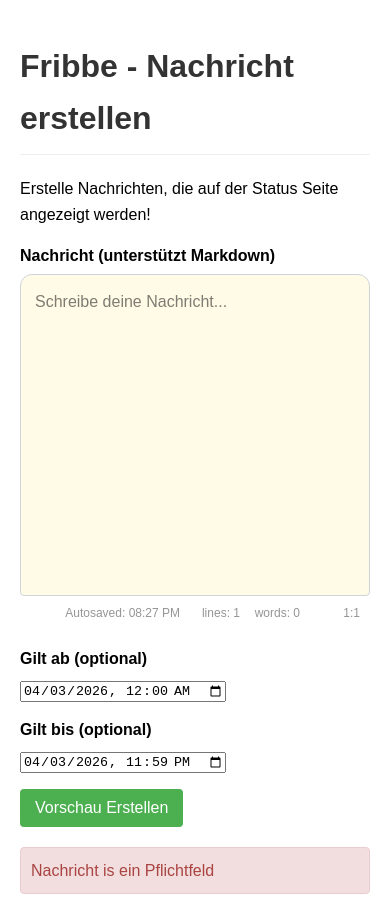
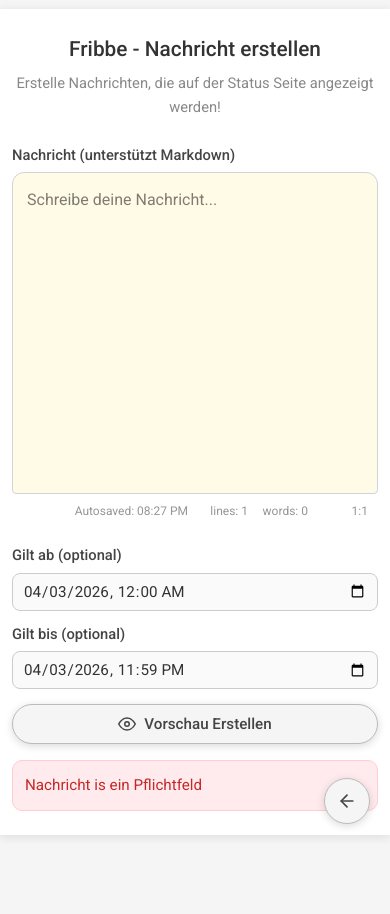
Before and after one commit to FlorianObermayer/fribbe-status-checker, a plain HTML site: page app/static/notification-create.html in a window 390 px wide. Both pictures are taken after a click on the button "Vorschau Erstellen". After the commit the page ends 844 px from the top, so only its background shows below. Drawn offline with Linux system fonts and the light colour scheme.

Commit message:
[FEAT] Enhance notification creation UI with new styles, buttons, and layout adjustments

```diff
--- a/app/static/css/notification-create.styles.css
+++ b/app/static/css/notification-create.styles.css
@@ -1,15 +1,53 @@
+:root {
+    --color-green: #4caf50;
+    --shadow: 0 2px 10px rgba(0, 0, 0, 0.1);
+}
+
+html,
 body {
-    font-family: Arial, sans-serif;
-    max-width: 550px;
-    margin: 0 auto;
-    padding: 20px;
+    max-width: 100vw;
+        overflow-x: hidden;
+    }
+
+    body {
+        font-family: 'Roboto', sans-serif;
+        margin: 0;
+        padding: 0;
+        display: flex;
+        flex-direction: column;
+        align-items: center;
+        justify-content: center;
+        min-height: 100vh;
+        background-color: #f5f5f5;
+        text-align: center;
     line-height: 1.6;
 }
 
+.container {
+    position: relative;
+    background: white;
+    border-radius: 16px;
+    padding: 24px 20px 32px 20px;
+    box-shadow: var(--shadow);
+    max-width: 650px;
+    width: 90%;
+    margin: 8px 0;
+    box-sizing: border-box;
+    text-align: left;
+}
 h1 {
+    font-weight: 500;
     color: #333;
-    border-bottom: 1px solid #eee;
-    padding-bottom: 10px;
+    margin-bottom: 6px;
+        text-align: center;
+    }
+
+    .subtitle {
+        text-align: center;
+        color: #888;
+        font-size: 0.92rem;
+        margin-top: 0;
+        margin-bottom: 24px;
 }
 
 .form-group {
@@ -19,16 +57,31 @@
 label {
     display: block;
     margin-bottom: 5px;
-    font-weight: bold;
+    font-weight: 500;
+        font-size: 0.92rem;
+        color: #444;
 }
 
 input[type="text"],
+input[type="datetime-local"],
 textarea {
     width: 100%;
-    padding: 8px;
-    border: 1px solid #ddd;
-    border-radius: 4px;
+    padding: 8px 10px;
+        border: 1px solid #ccc;
+        border-radius: 8px;
     box-sizing: border-box;
+    font-family: 'Roboto', sans-serif;
+        font-size: 0.95rem;
+        color: #333;
+        background: #fafafa;
+        transition: border-color 0.2s;
+    }
+
+    input[type="text"]:focus,
+    input[type="datetime-local"]:focus,
+    textarea:focus {
+        outline: none;
+        border-color: #999;
 }
 
 textarea {
@@ -36,79 +89,92 @@
     resize: vertical;
 }
 
-button {
-    background-color: #4CAF50;
-    color: white;
-    padding: 10px 15px;
-    border: none;
-    border-radius: 4px;
+#submitBtn {
+    display: inline-flex;
+    align-items: center;
+    justify-content: center;
+    gap: 8px;
+    padding: 10px 20px;
+    border-radius: 24px;
+    border: 1px solid #bbb;
+    background: #f5f5f5;
+    color: #444;
     cursor: pointer;
-    font-size: 16px;
+    font-size: 0.95rem;
+        font-family: 'Roboto', sans-serif;
+        font-weight: 500;
+        box-shadow: 0 2px 8px rgba(0, 0, 0, 0.15);
+        transition: background 0.2s, box-shadow 0.2s;
+        width: 100%;
 }
 
-button:hover {
-    background-color: #45a049;
+#submitBtn svg {
+    width: 18px;
+    height: 18px;
+    display: block;
+}
+
+#submitBtn:hover {
+    background: #e0e0e0;
+    box-shadow: 0 4px 12px rgba(0, 0, 0, 0.2);
 }
 
 #result {
-    margin-top: 20px;
-    padding: 10px;
-    border-radius: 4px;
+    margin-top: 16px;
+        padding: 12px;
+        border-radius: 10px;
+        font-size: 0.95rem;
+    }
+
+    #result:empty {
+        display: none;
 }
 
 .success {
-    background-color: #dff0d8;
-    color: #3c763d;
-    border: 1px solid #d6e9c6;
+    background-color: #e8f5e9;
+        color: #2e7d32;
+        border: 1px solid #c8e6c9;
 }
 
 .error {
-    background-color: #f2dede;
-    color: #a94442;
-    border: 1px solid #ebccd1;
-}
-
-.api-key-group {
-    margin-bottom: 20px;
-    padding: 15px;
-    background-color: #f9f9f9;
-    border-radius: 4px;
-}
-.api-key-input {
-    width: 100%;
+    background-color: #ffebee;
+        color: #c62828;
+        border: 1px solid #ffcdd2;
 }
 
 .CodeMirror {
     background: #fffbe7;
     border-radius: 12px;
-    max-width: 550px;
+    max-width: 100%;
 }
 
-/* Button-Stil */
+/* Preview button (in result) */
 .preview-button {
     display: inline-flex;
     align-items: center;
     gap: 6px;
-    background-color: #4CAF50;
-    color: white !important;
-    padding: 6px 12px;
-    border-radius: 4px;
+    padding: 6px 14px;
+        border-radius: 20px;
+        border: 1px solid #bbb;
+        background: #f5f5f5;
+        color: #444 !important;
     text-decoration: none !important;
-    margin-left: 10px;
-    font-size: 14px;
-    transition: background-color 0.3s;
+    font-size: 0.9rem;
+        font-weight: 500;
+        box-shadow: 0 2px 8px rgba(0, 0, 0, 0.15);
+        transition: background 0.2s, box-shadow 0.2s;
 }
 
 .preview-button:hover {
-    background-color: #45a049;
+    background: #e0e0e0;
+        box-shadow: 0 4px 12px rgba(0, 0, 0, 0.2);
 }
 
-/* Icon-Anpassung */
 .preview-button svg {
-    margin-right: 4px;
+    width: 16px;
+        height: 16px;
 }
 
-/* Erfolgsmeldung-Ausrichtung */
 .success-message {
     display: flex;
     align-items: center;
@@ -118,7 +184,7 @@
 
 .datetime-group {
     display: flex;
-    gap: 20px;
+    gap: 16px;
     margin-bottom: 15px;
 }
 
@@ -127,9 +193,80 @@
     margin-bottom: 0;
 }
 
+/* Nav button (back) — matches admin-btn style from main page */
+#nav-btn-group {
+    position: fixed;
+    bottom: 20px;
+    right: 20px;
+    z-index: 1000;
+    display: flex;
+    flex-direction: column;
+    gap: 10px;
+    align-items: center;
+}
+
+.nav-btn {
+    position: relative;
+    display: flex;
+    align-items: center;
+    justify-content: center;
+    width: 44px;
+    height: 44px;
+    border-radius: 50%;
+    border: 1px solid #bbb;
+    background: #f5f5f5;
+    color: #444;
+    cursor: pointer;
+    text-decoration: none;
+    box-shadow: 0 2px 8px rgba(0, 0, 0, 0.15);
+    transition: background 0.2s, box-shadow 0.2s;
+    padding: 0;
+}
+
+.nav-btn svg {
+    width: 20px;
+    height: 20px;
+    display: block;
+}
+
+.nav-btn:hover {
+    background: #e0e0e0;
+    box-shadow: 0 4px 12px rgba(0, 0, 0, 0.2);
+}
+
+.nav-btn[data-tooltip]::before {
+    content: attr(data-tooltip);
+    position: absolute;
+    right: calc(100% + 10px);
+    top: 50%;
+    transform: translateY(-50%);
+    white-space: nowrap;
+    background: rgba(50, 50, 50, 0.88);
+    color: #fff;
+    font-size: 0.78rem;
+    padding: 4px 9px;
+    border-radius: 5px;
+    pointer-events: none;
+    opacity: 0;
+    transition: opacity 0.15s;
+}
+
+.nav-btn[data-tooltip]:hover::before {
+    opacity: 1;
+}
 @media (max-width: 600px) {
+    .container {
+            padding: 10px 12px 24px 12px;
+            border-radius: 0;
+            max-width: 100vw;
+            width: 100%;
+        }
+
+        h1 {
+            font-size: 1.3rem;
+        }
     .datetime-group {
         flex-direction: column;
-        gap: 15px;
+        gap: 12px;
     }
 }
--- a/app/static/js/notification-create.js
+++ b/app/static/js/notification-create.js
@@ -57,6 +57,7 @@
         <a href="${window.location.origin}/preview/notifications?n_ids=${notification_id}"
            target="_blank"
            class="preview-button">
+           <svg xmlns="http://www.w3.org/2000/svg" viewBox="0 0 24 24" fill="none" stroke="currentColor" stroke-width="2" stroke-linecap="round" stroke-linejoin="round" width="16" height="16"><path d="M1 12s4-8 11-8 11 8 11 8-4 8-11 8-11-8-11-8z"/><circle cx="12" cy="12" r="3"/></svg>
            Vorschau öffnen
         </a>
     </div>`;
--- a/app/static/notification-create.html
+++ b/app/static/notification-create.html
@@ -1,20 +1,22 @@
 <!DOCTYPE html>
-<html lang="en">
+<html lang="de">
 
 <head>
     <meta charset="UTF-8">
     <meta name="viewport" content="width=device-width, initial-scale=1.0">
     <meta name="robots" content="noindex, nofollow">
 
-    <title>Notification Generator</title>
+    <title>Fribbe - Nachricht erstellen</title>
+    <link href="https://fonts.googleapis.com/css2?family=Roboto:wght@300;400;500;700&display=swap" rel="stylesheet">
     <link rel="stylesheet" href="/static/vendor/easymde/easymde.min.css">
     <script src="/static/vendor/easymde/easymde.min.js"></script>
     <link rel="stylesheet" href="/static/css/notification-create.styles.css">
 </head>
 
 <body>
+    <div class="container">
         <h1>Fribbe - Nachricht erstellen</h1>
-    <p>Erstelle Nachrichten, die auf der Status Seite angezeigt werden!</p>
+        <p class="subtitle">Erstelle Nachrichten, die auf der Status Seite angezeigt werden!</p>
 
         <div class="form-group">
             <label for="message">Nachricht (unterstützt Markdown)</label>
@@ -32,9 +34,27 @@
             </div>
             </div>
 
-    <button id="submitBtn">Vorschau Erstellen</button>
+        <button id="submitBtn">
+            <svg xmlns="http://www.w3.org/2000/svg" viewBox="0 0 24 24" fill="none" stroke="currentColor" stroke-width="2"
+                stroke-linecap="round" stroke-linejoin="round" aria-hidden="true">
+                <path d="M1 12s4-8 11-8 11 8 11 8-4 8-11 8-11-8-11-8z" />
+                <circle cx="12" cy="12" r="3" />
+            </svg>
+            Vorschau Erstellen
+        </button>
 
         <div id="result"></div>
+    </div>
+
+    <div id="nav-btn-group">
+        <a href="/" class="nav-btn" title="Zurück zur Startseite" data-tooltip="Zurück zur Startseite">
+            <svg xmlns="http://www.w3.org/2000/svg" viewBox="0 0 24 24" fill="none" stroke="currentColor" stroke-width="2"
+                stroke-linecap="round" stroke-linejoin="round" aria-hidden="true">
+                <path d="M19 12H5" />
+                <polyline points="12 19 5 12 12 5" />
+            </svg>
+        </a>
+    </div>
 
     <script src="/static/js/notification-create.js"></script>
 
```
Also changed, not shown: app/static/css/styles.css (+35 -58 lines), app/static/js/app.js (+30 -29 lines). Lines whose indentation alone changed are shown as unchanged.
